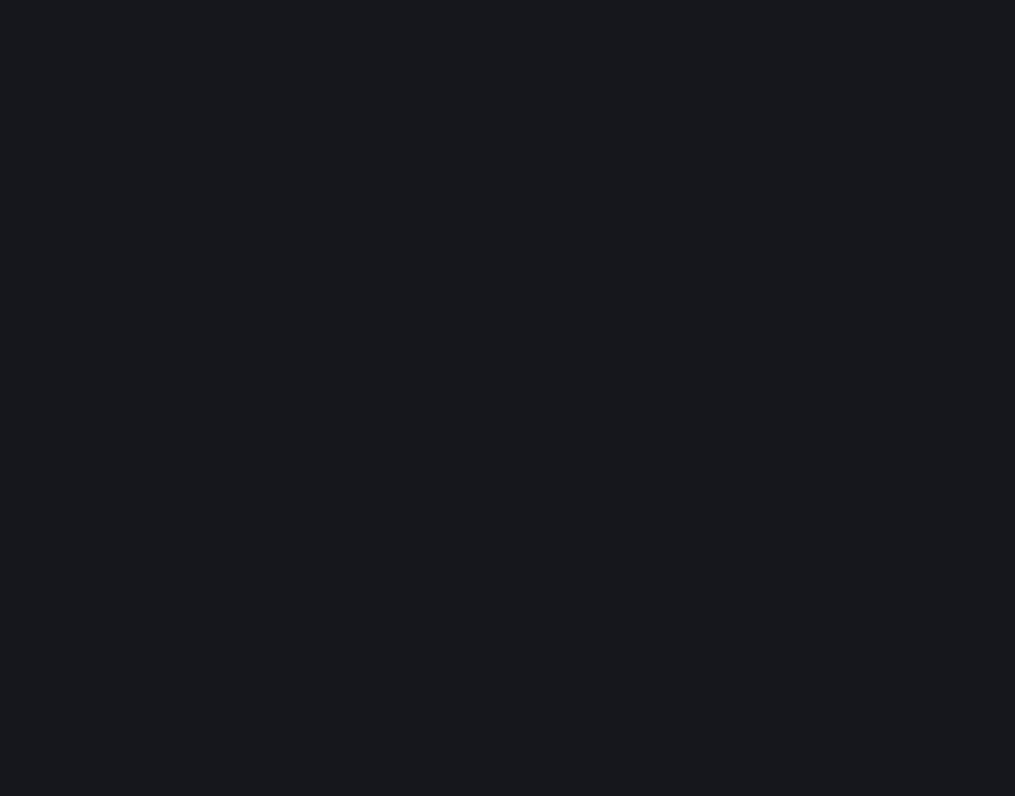
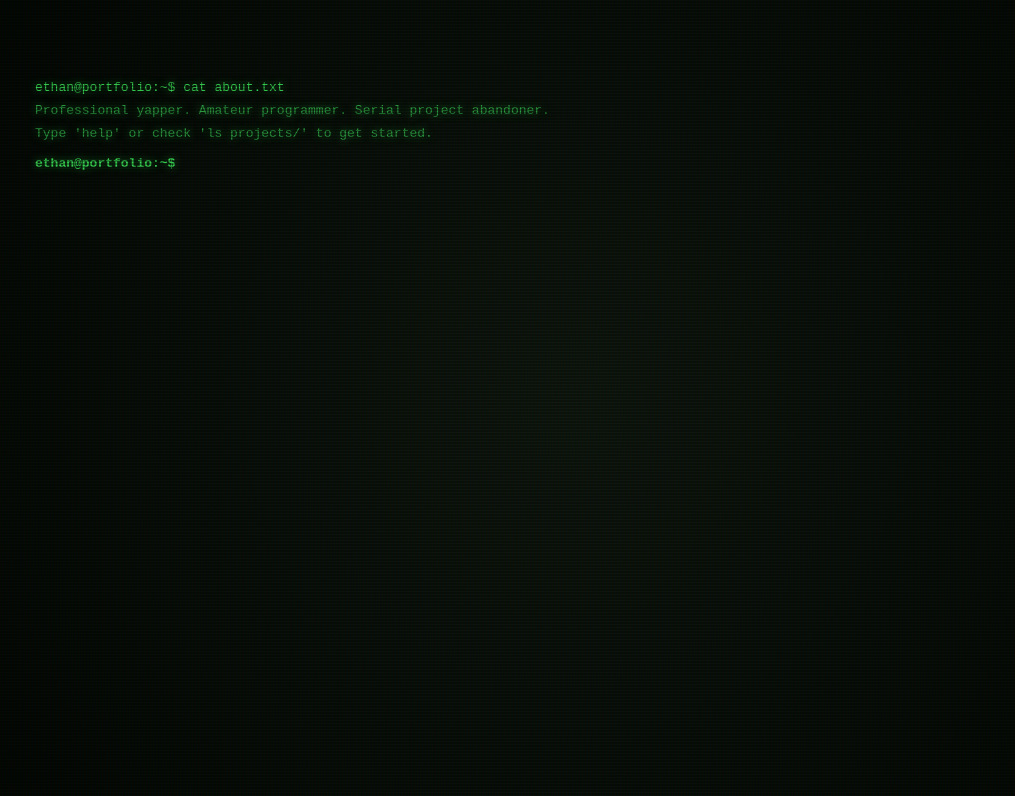
Before and after one commit to openlyfree/openlyfree.github.io, a Svelte app: page / in a window 1280 px wide. Shown: the top 796 px of the page, without its empty margins (69-1084 px from the left). Built offline with nearby package versions, Linux system fonts and the light colour scheme.

Commit message:
Implement interactive terminal interface

```diff
--- a/src/App.svelte
+++ b/src/App.svelte
@@ -0,0 +1,49 @@
+<script>
+  let inputCommand = "";
+  let terminalHistory = [
+    { text: "ethan@portfolio:~$ cat about.txt", type: "input" },
+    { text: "Professional yapper. Amateur programmer. Serial project abandoner.", type: "output" },
+    { text: "Type 'help' or check 'ls projects/' to get started.", type: "output" }
+  ];
+
+  function handleKeyDown(event) {
+    if (event.key === "Enter" && inputCommand.trim() !== "") {
+      terminalHistory = [...terminalHistory, { text: `ethan@portfolio:~$ ${inputCommand}`, type: "input" }];
+
+      // Basic command matching
+      const cmd = inputCommand.trim().toLowerCase();
+      if (cmd === "help") {
+        terminalHistory = [...terminalHistory, { text: "Commands: cat about.txt, ls projects/, clear", type: "output" }];
+      } else if (cmd === "ls projects/") {
+        terminalHistory = [...terminalHistory, { text: "desmosinator  dappendble  lapis-mc  MergeMaterial  rebar", type: "output" }];
+      } else if (cmd === "clear") {
+        terminalHistory = [];
+      } else {
+        terminalHistory = [...terminalHistory, { text: `zsh: command not found: ${inputCommand}`, type: "output" }];
+      }
+
+      inputCommand = "";
+    }
+  }
+</script>
+
+<main class="crt">
+  <div class="screen">
+    <div class="output-container">
+      {#each terminalHistory as line}
+        <div class={line.type}>{line.text}</div>
+      {/each}
+    </div>
+
+    <div class="input-line">
+      <span class="prompt">ethan@portfolio:~$</span>
+      <input
+        type="text"
+        bind:value={inputCommand}
+        on:keydown={handleKeyDown}
+        autofocus
+        spellcheck="false"
+      />
+    </div>
+  </div>
+</main>
--- a/src/app.css
+++ b/src/app.css
@@ -1,30 +1,93 @@
-:root {
-    --text: #9ca3af;
-    --text-h: #f3f4f6;
-    --bg: #16171d;
-    --border: #2e303a;
-    --code-bg: #1f2028;
-    --accent: #c084fc;
-    --accent-bg: rgba(192, 132, 252, 0.15);
-    --accent-border: rgba(192, 132, 252, 0.5);
-    --social-bg: rgba(47, 48, 58, 0.5);
-    --shadow:
-        rgba(0, 0, 0, 0.4) 0 10px 15px -3px, rgba(0, 0, 0, 0.25) 0 4px 6px -2px;
-    --sans: system-ui, 'Segoe UI', Roboto, sans-serif;
-    --heading: system-ui, 'Segoe UI', Roboto, sans-serif;
-    --mono: ui-monospace, Consolas, monospace;
+body {
+  margin: 0;
+  background-color: #050505;
+  color: #39d353;
+  font-family: monospace;
+  overflow: hidden;
+}
 
-    font: 18px/145% var(--sans);
-    letter-spacing: 0.18px;
-    color-scheme: light dark;
-    color: var(--text);
-    background: var(--bg);
-    font-synthesis: none;
-    text-rendering: optimizeLegibility;
-    -webkit-font-smoothing: antialiased;
-    -moz-osx-font-smoothing: grayscale;
+/* CRT Container / Screen effect */
+.crt {
+  position: relative;
+  width: 100vw;
+  height: 100vh;
+  background: radial-gradient(circle at center, #111a11 0%, #030703 100%);
+  display: flex;
+  justify-content: center;
+  align-items: center;
+  box-sizing: border-box;
+}
 
-    @media (max-width: 1024px) {
-        font-size: 16px;
-    }
+.screen {
+  position: relative;
+  width: 90%;
+  height: 90%;
+  padding: 40px;
+  overflow-y: auto;
+  box-sizing: border-box;
+
+  /* Phosphor glow */
+  text-shadow: 0 0 8px rgba(57, 211, 83, 0.6);
+
+  /* Slight curvature borders */
+  border-radius: 20px;
 }
+
+/* Scanlines overlay */
+.crt::after {
+  content: " ";
+  display: block;
+  position: fixed;
+  top: 0; left: 0; bottom: 0; right: 0;
+  background: linear-gradient(rgba(18, 16, 16, 0) 50%, rgba(0, 0, 0, 0.3) 50%),
+              linear-gradient(90deg, rgba(255, 0, 0, 0.03), rgba(0, 255, 0, 0.01), rgba(0, 0, 255, 0.03));
+  z-index: 99999;
+  background-size: 100% 3px, 3px 100%;
+  pointer-events: none;
+}
+
+/* Subtle screen flicker */
+@keyframes flicker {
+  0% { opacity: 0.97; }
+  50% { opacity: 1; }
+  100% { opacity: 0.98; }
+}
+
+.crt {
+  animation: flicker 0.15s infinite;
+}
+
+/* Terminal lines layout */
+.output-container {
+  display: flex;
+  flex-direction: column;
+  gap: 8px;
+  margin-bottom: 12px;
+}
+
+.output {
+  white-space: pre-wrap;
+  color: #2ea043;
+}
+
+.input-line {
+  display: flex;
+  gap: 8px;
+  align-items: center;
+}
+
+.prompt {
+  color: #39d353;
+  font-weight: bold;
+}
+
+input {
+  background: transparent;
+  border: none;
+  color: #39d353;
+  font-family: monospace;
+  font-size: 1rem;
+  outline: none;
+  flex-grow: 1;
+  text-shadow: 0 0 8px rgba(57, 211, 83, 0.6);
+}
```
